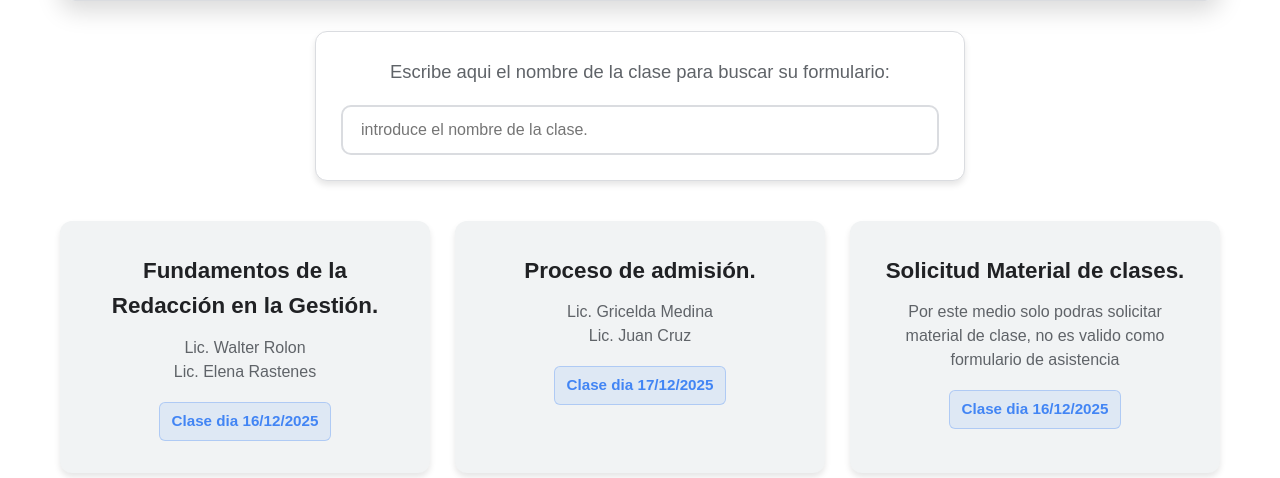
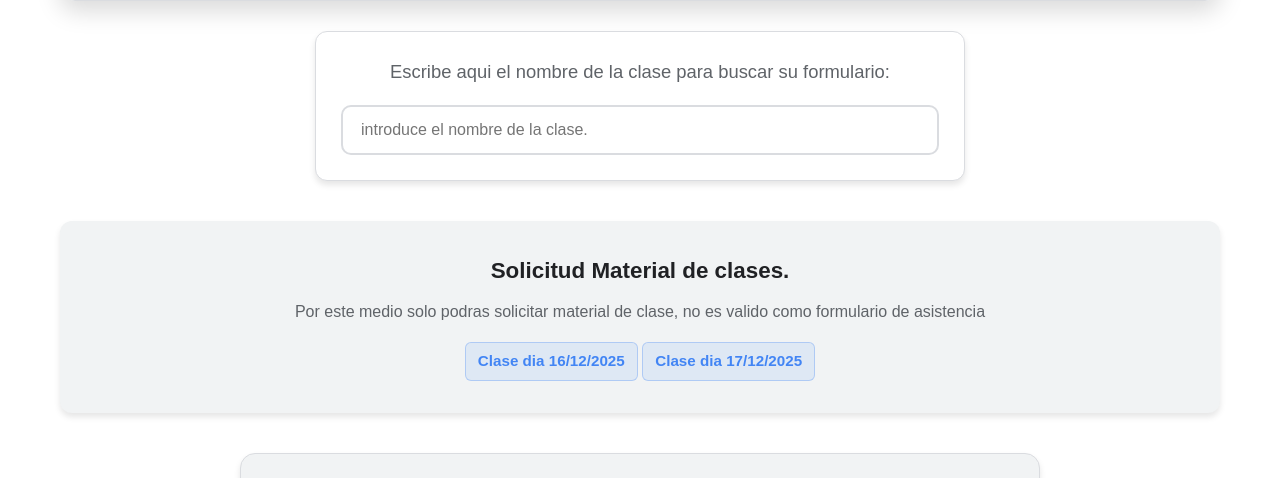
Before and after one commit to Juan-Pablo-230/sistema-formularios, a website: page index.html in a window 1280 px wide. Shown: the part 175-653 px from the top of the page. Drawn offline with Linux system fonts and the light colour scheme; no server answers.

Commit message:
Add files via upload

```diff
--- a/index.html
+++ b/index.html
@@ -52,14 +52,7 @@
 
         <div class="classes-grid">
 
-            <div class="class-card" onclick="window.location.href='/Fundamentos-Gestión/index.html'">
-                <h3>Fundamentos de la Redacción en la Gestión.</h3>
-                <p>Lic. Walter Rolon <br>
-                Lic. Elena Rastenes</p>
-                <span class="class-date">Clase dia 16/12/2025</span>
-            </div>
-
-            <div class="class-card" onclick="window.location.href='/Proceso-admisión/index.html'">
+            <div class="class-card" onclick="window.location.href='/Proceso-admisión/index.html'" style="display: none;">
                 <h3>Proceso de admisión.</h3>
                 <p>Lic. Gricelda Medina <br>
                 Lic. Juan Cruz</p>
@@ -70,7 +63,7 @@
                 <h3>Solicitud Material de clases.</h3>
                 <p>Por este medio solo podras solicitar material de clase, no es valido como formulario de asistencia</p>
                 <span class="class-date">Clase dia 16/12/2025</span>
-                <span class="class-date" style="display: none;">Clase dia 17/12/2025</span>
+                <span class="class-date">Clase dia 17/12/2025</span>
             </div>
         </div>
 
```
